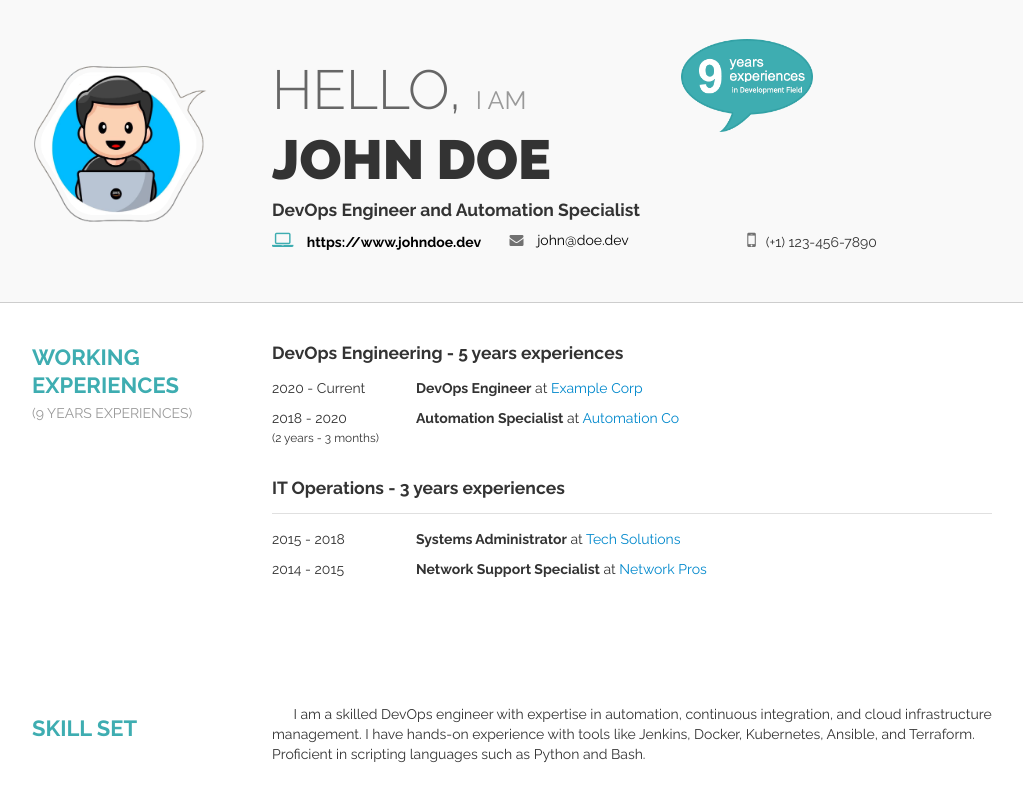
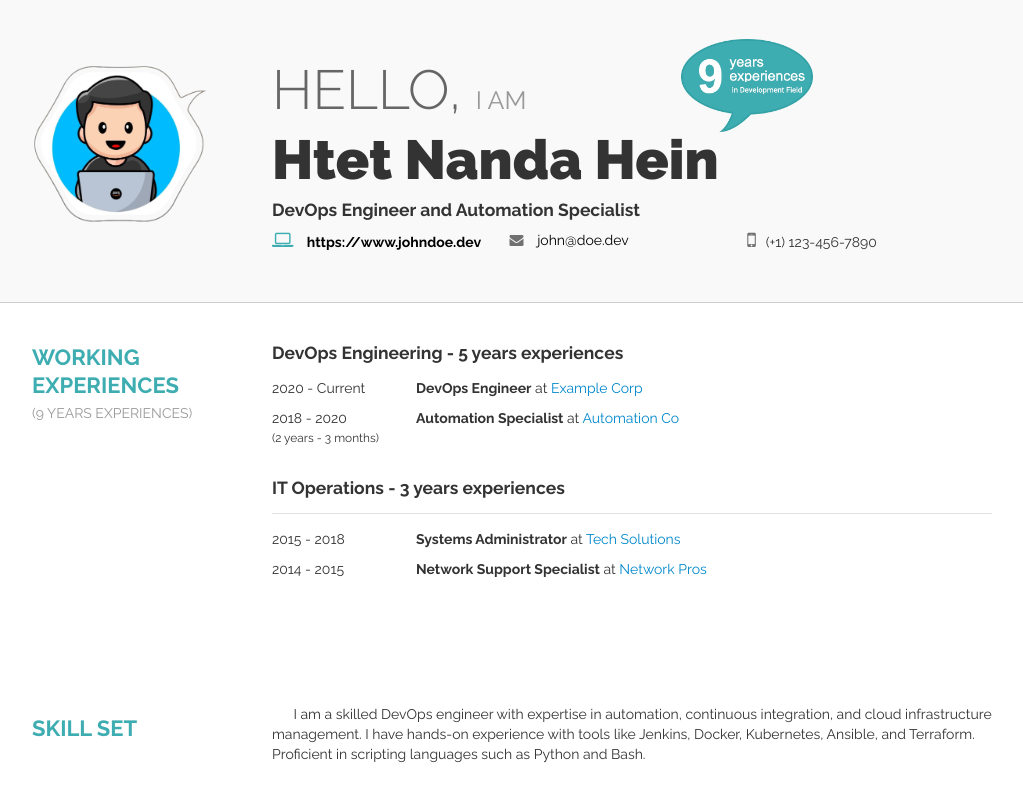
Before and after one commit to NandaHein/NandaHein.github.io, a plain HTML site: page 404.html in a window 1280 px wide. Shown: the top 800 px of the page, without its empty margins (118-1141 px from the left). Drawn offline with Linux system fonts and the light colour scheme; files whose address does not match are found by name.

Commit message:
third commit

```diff
--- a/404.html
+++ b/404.html
@@ -31,7 +31,7 @@
                     <div class="rightcontent-wrapper">
                         <div class="experience-bubble"><img src="img/experience-bubble.png" /></div>
                         <h1 class="hello">Hello, <small>I am</small></h1>
-                        <h1 class="name">JOHN DOE</h1>
+                        <h1 class="name">Htet Nanda Hein</h1>
                         <h4>DevOps Engineer and Automation Specialist</h4>
                         <div class="contact-wrapper">
                             <div class="content"><a href="https://www.johndoe.dev" target="_blank"> <i
```
Also changed, not shown: index.html (+1 -1 lines).
